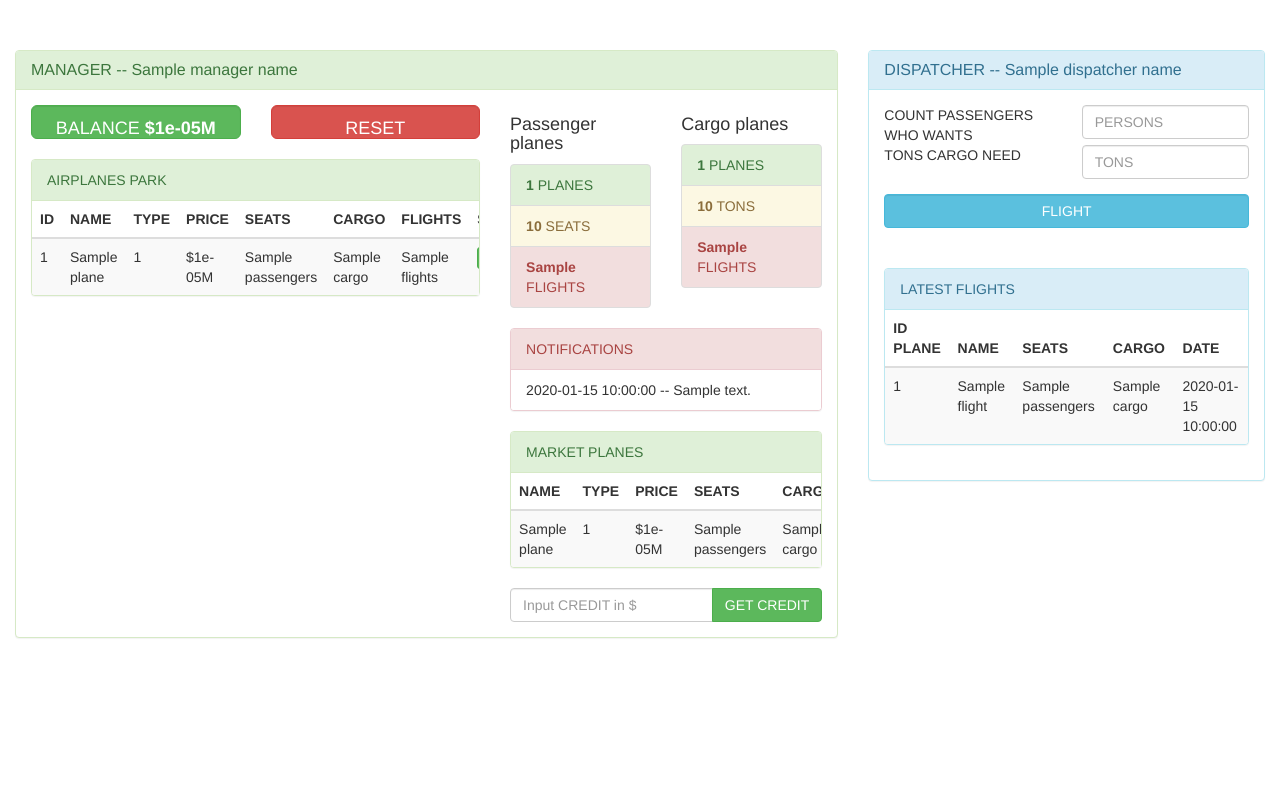
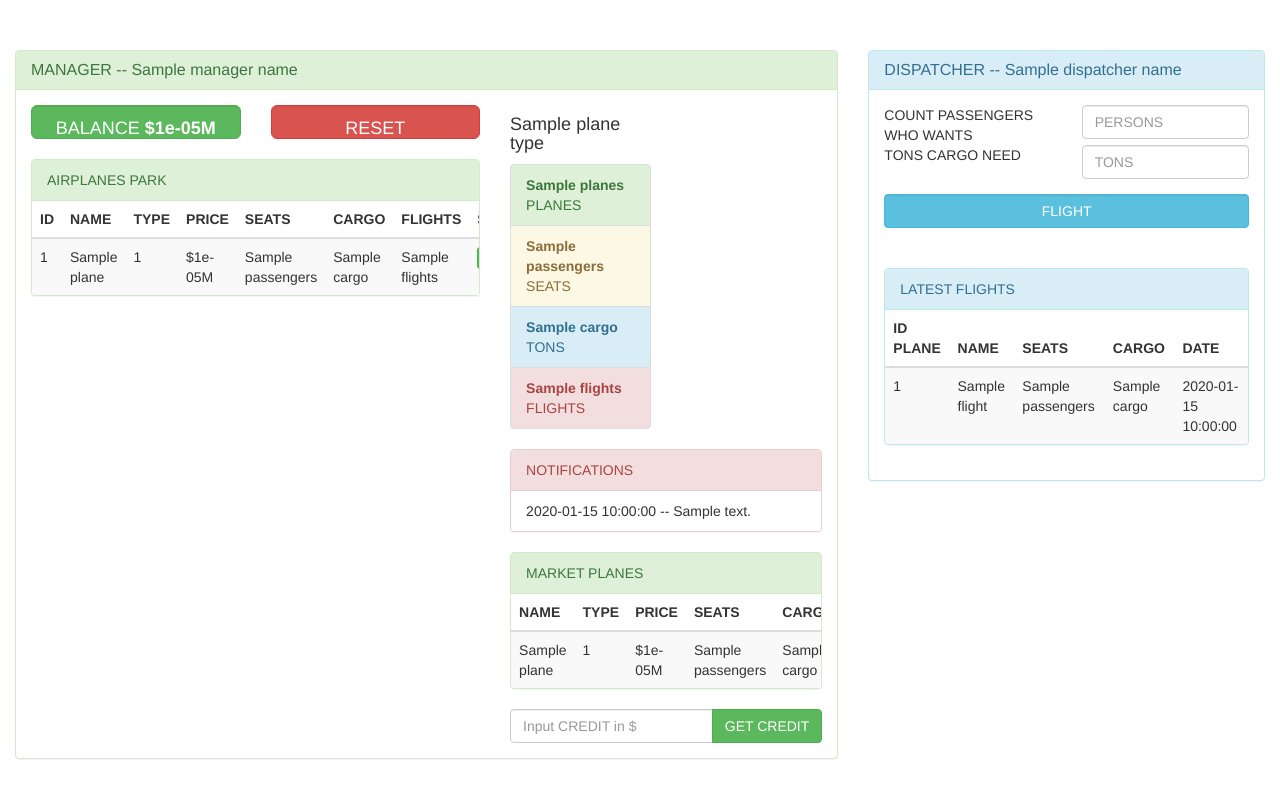
Before and after one commit to russtanevich/pyair, a Flask app: template src/templates/index.html in a window 1280 px wide. Run offline with Flask 2, Linux system fonts and the light colour scheme; the template is opened without the code that fills it: most values are stand-ins (such as "Sample title", 1, 10 or a date in 2020); parts of the project's set-up code (start-up, migrations or seed data) failed here and were passed over; some libraries are stand-ins or nearby versions.

Commit message:
add stat plane type method

```diff
--- a/src/templates/index.html
+++ b/src/templates/index.html
@@ -69,22 +69,19 @@
                             </div>
                             <div class="col-sm-5">
                                 <div class="row">
+
+                                    {% for plane in planes_stat %}
                                     <div class="col-sm-6">
-                                        <h4>Passenger planes</h4>
+                                        <h4>{{ plane.plane_type }} plane type</h4>
                                         <div class="list-group">
-                                            <a href="#" class="list-group-item list-group-item-success"><b>{{ count_passenger_planes }}</b> PLANES</a>
-                                            <a href="#" class="list-group-item list-group-item-warning"><b>{{ passengers_capacity }}</b> SEATS</a>
-                                            <a href="#" class="list-group-item list-group-item-danger"><b>{{ passenger_flights }}</b> FLIGHTS</a>
+                                            <a href="#" class="list-group-item list-group-item-success"><b>{{ plane.planes }}</b> PLANES</a>
+                                            <a href="#" class="list-group-item list-group-item-warning"><b>{{ plane.passengers }}</b> SEATS</a>
+                                            <a href="#" class="list-group-item list-group-item-info"><b>{{ plane.cargo }}</b> TONS</a>
+                                            <a href="#" class="list-group-item list-group-item-danger"><b>{{ plane.flights }}</b> FLIGHTS</a>
                                         </div>
                                     </div>
-                                    <div class="col-sm-6">
-                                        <h4>Cargo planes</h4>
-                                        <div class="list-group">
-                                            <a href="#" class="list-group-item list-group-item-success"><b>{{ count_cargo_planes }}</b> PLANES</a>
-                                            <a href="#" class="list-group-item list-group-item-warning"><b>{{ cargo_capacity }}</b> TONS</a>
-                                            <a href="#" class="list-group-item list-group-item-danger"><b>{{ cargo_flights }}</b> FLIGHTS</a>
-                                        </div>
-                                    </div>
+                                    {% endfor %}
+
                                 </div>
                                 <div class="panel panel-danger">
                                     <div class="panel-heading">NOTIFICATIONS</div>
--- a/src/webui.py
+++ b/src/webui.py
@@ -10,6 +10,9 @@ man = operators.Manager()
 disp = operators.Dispatcher()
 
 
+print man.planes_stat
+
+
 @app.route("/")
 def home_page():
     context = {
@@ -18,13 +21,15 @@ def home_page():
         "balance": man.balance,
         "manager_name": man.name,
 
-        "count_passenger_planes": man.count_passenger_planes,
-        "passengers_capacity": man.passengers_capacity,
-        "passenger_flights": man.passenger_flights,
+        # "count_passenger_planes": man.count_passenger_planes,
+        # "passengers_capacity": man.passengers_capacity,
+        # "passenger_flights": man.passenger_flights,
+        #
+        # "count_cargo_planes": man.count_cargo_planes,
+        # "cargo_capacity": man.cargo_capacity,
+        # "cargo_flights": man.cargo_flights,
 
-        "count_cargo_planes": man.count_cargo_planes,
-        "cargo_capacity": man.cargo_capacity,
-        "cargo_flights": man.cargo_flights,
+        "planes_stat": man.planes_stat,
 
         "notifications": man.notifications,
 
```
Also changed, not shown: src/operators.py (+11 -4 lines).
